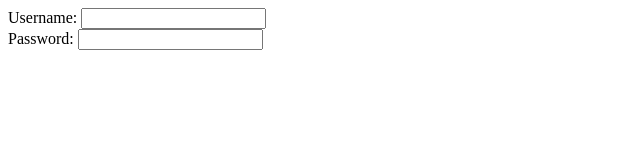
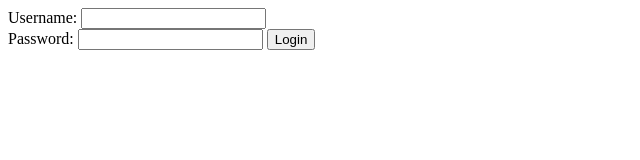
Before and after one commit to phnam909/DevTool, a plain HTML site: page index.html in a window 1280 px wide. Shown: the whole page, without its empty margins (0-640 px from the left). Drawn offline with Linux system fonts and the light colour scheme.

Commit message:
add Login button

```diff
--- a/index.html
+++ b/index.html
@@ -11,5 +11,6 @@
     <input name="txtUserName" type="text"/><br>
     <label for="lbPassword">Password:</label>
     <input name="txtPassword" type="password"/>
+    <button name="btnLogin">Login</button>
 </body>
 </html>
```
